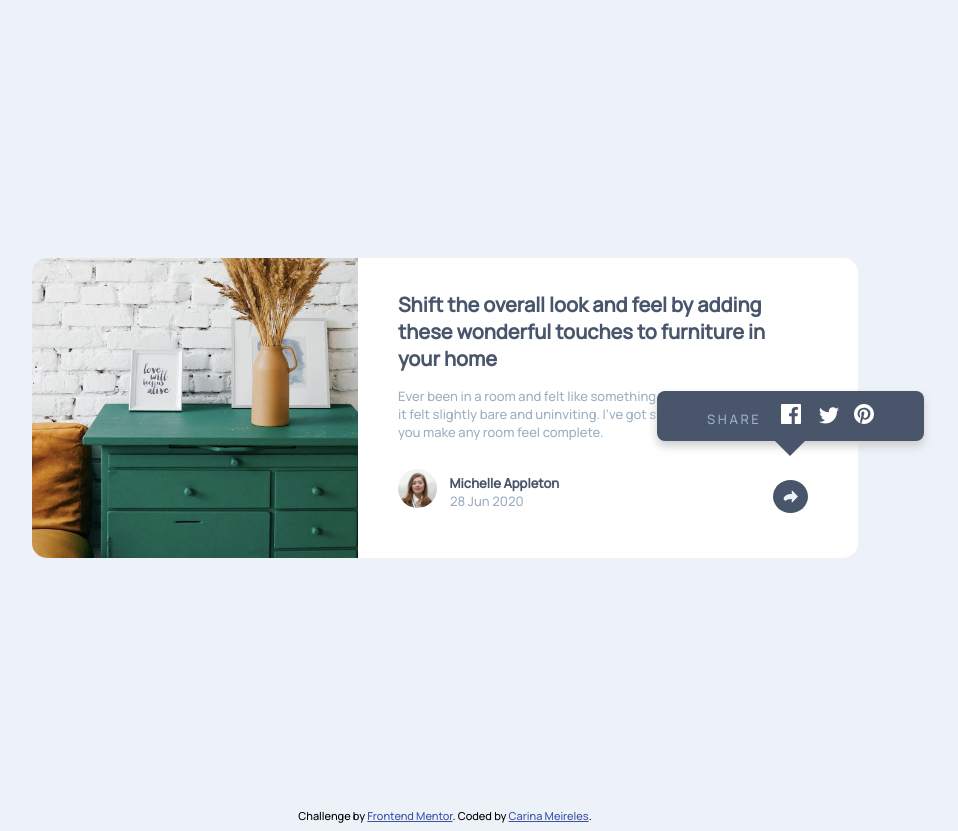
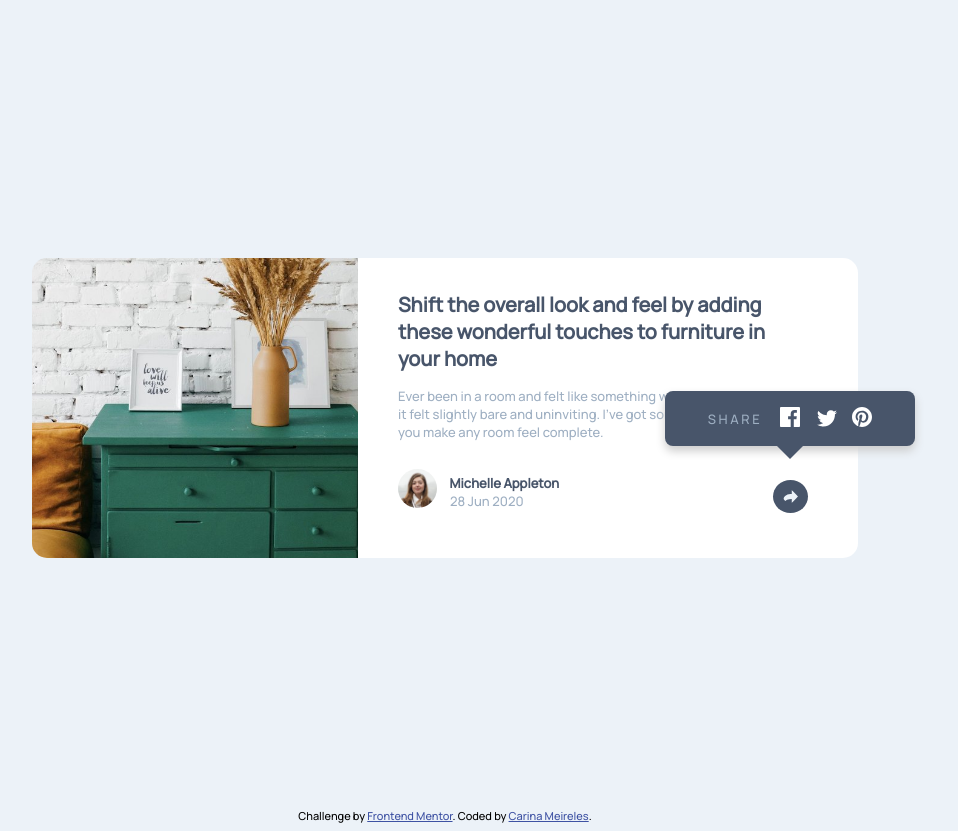
Before and after one commit to cfcmeireles/Article-preview-component, a plain HTML site: page index.html in a window 1280 px wide. Both pictures are taken after a click on the icon 985 px from the left and 496 px from the top of the page. Shown: the whole page, without its empty margins (195-1153 px from the left). Drawn offline with Linux system fonts and the light colour scheme.

Commit message:
Edited styles

```diff
--- a/index.html
+++ b/index.html
@@ -26,7 +26,7 @@
       <div id="card-body">
         <div id="article-card">
           <div>
-            <img class="drawers" src="images/drawers.jpg" />
+            <img class="drawers" src="images/drawers.jpg" alt="drawers" />
           </div>
           <div class="card-text">
             <h1>
@@ -40,7 +40,7 @@
               help you make any room feel complete.
             </p>
 
-            <img class="avatar" src="images/avatar-michelle.jpg" />
+            <img class="avatar" src="images/avatar-michelle.jpg" alt="avatar" />
             <p class="author">
               Michelle Appleton <span class="date">28 Jun 2020</span>
             </p>
@@ -97,6 +97,7 @@
         </div>
       </div>
     </main>
+    <footer>
       <div class="attribution">
         Challenge by
         <a href="https://www.frontendmentor.io?ref=challenge" target="_blank"
@@ -106,5 +107,6 @@
           >Carina Meireles</a
         >.
       </div>
+    </footer>
   </body>
 </html>
--- a/style.css
+++ b/style.css
@@ -100,29 +100,37 @@ h1 {
 .social-media {
   display: none;
   position: absolute;
-  right: -66px;
-  bottom: 117px;
+  right: -57px;
+  bottom: 112px;
   background-color: hsl(217, 19%, 35%);
   border-radius: 8px;
   z-index: 2;
-  height: 50px;
+  height: 55px;
+  width: 250px;
 }
 
 .social-media::after {
   content: "";
   position: absolute;
-  bottom: -30px;
+  bottom: -28px;
   left: 50%;
   transform: translateX(-50%);
   border: 15px solid transparent;
   border-top-color: hsl(217, 19%, 35%);
 }
 
+.social-media.active > * {
+  margin: 0 auto;
+}
+
+.social-media.active > * {
+  display: flex;
+  justify-content: center;
+  align-items: center;
+}
+
 .social-media.active {
   display: flex;
-  flex-direction: row;
-  align-items: center;
-  justify-content: center;
   box-shadow: 0px 5px 10px 0px #ccc;
 }
 
@@ -134,18 +142,6 @@ h1 {
 .pinterest {
   position: relative;
   margin-left: 15px;
-}
-
-.share-paragraph {
-  padding-left: 50px;
-  padding-top: 5px;
-  padding-bottom: 5px;
-  text-align: center;
-}
-
-.social-icons {
-  padding-right: 50px;
-  padding-top: 25px;
 }
 
 @media only screen and (max-width: 375px) {
@@ -217,6 +213,12 @@ h1 {
     height: 65px;
   }
 
+  .social-media.active > * {
+    display: flex;
+    align-items: center;
+    justify-content: center;
+  }
+
   .social-media.active {
     display: flex;
     box-shadow: none;
@@ -230,12 +232,7 @@ h1 {
     display: none;
   }
 
-  .share-paragraph {
-    padding-left: 0px;
-    padding-right: 0px;
-  }
-
   .social-media p {
-    padding-right: 25px;
+    padding-right: 85px;
   }
 }
```
Lines whose indentation alone changed are shown as unchanged.
